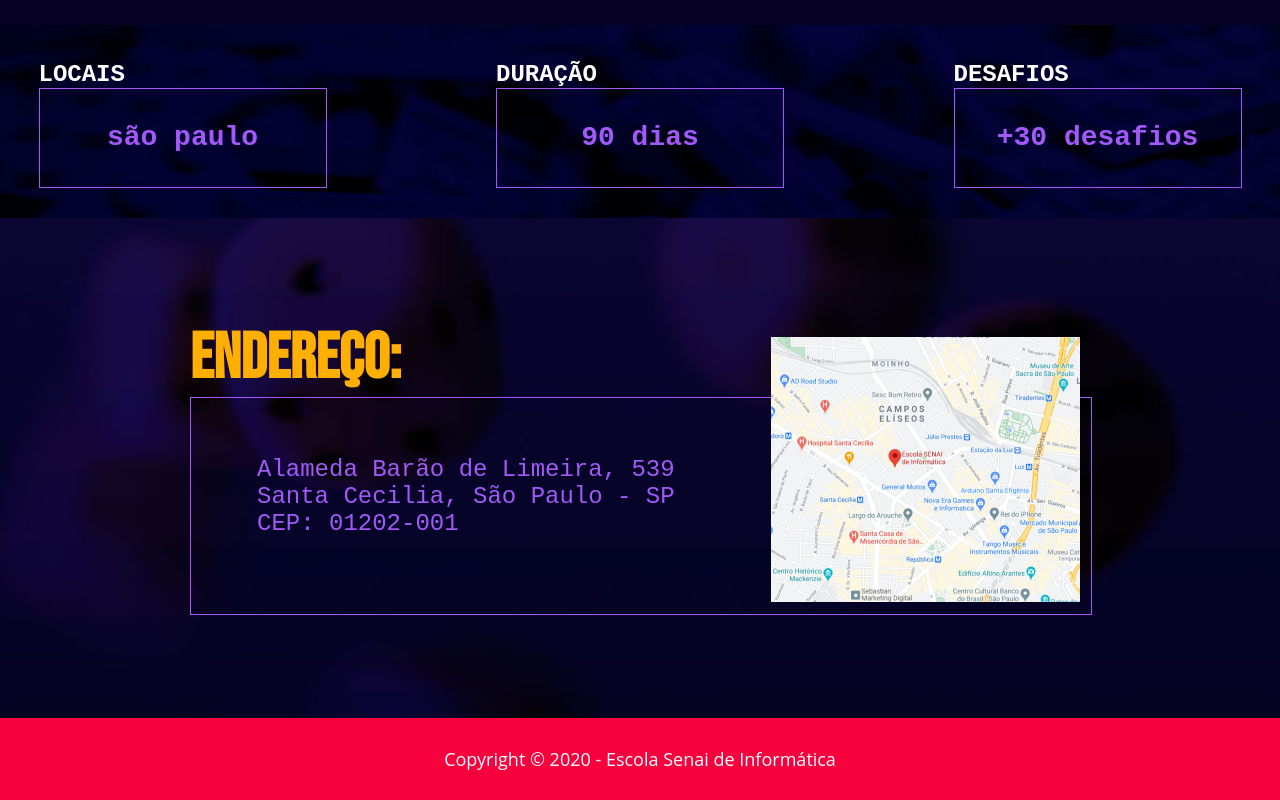
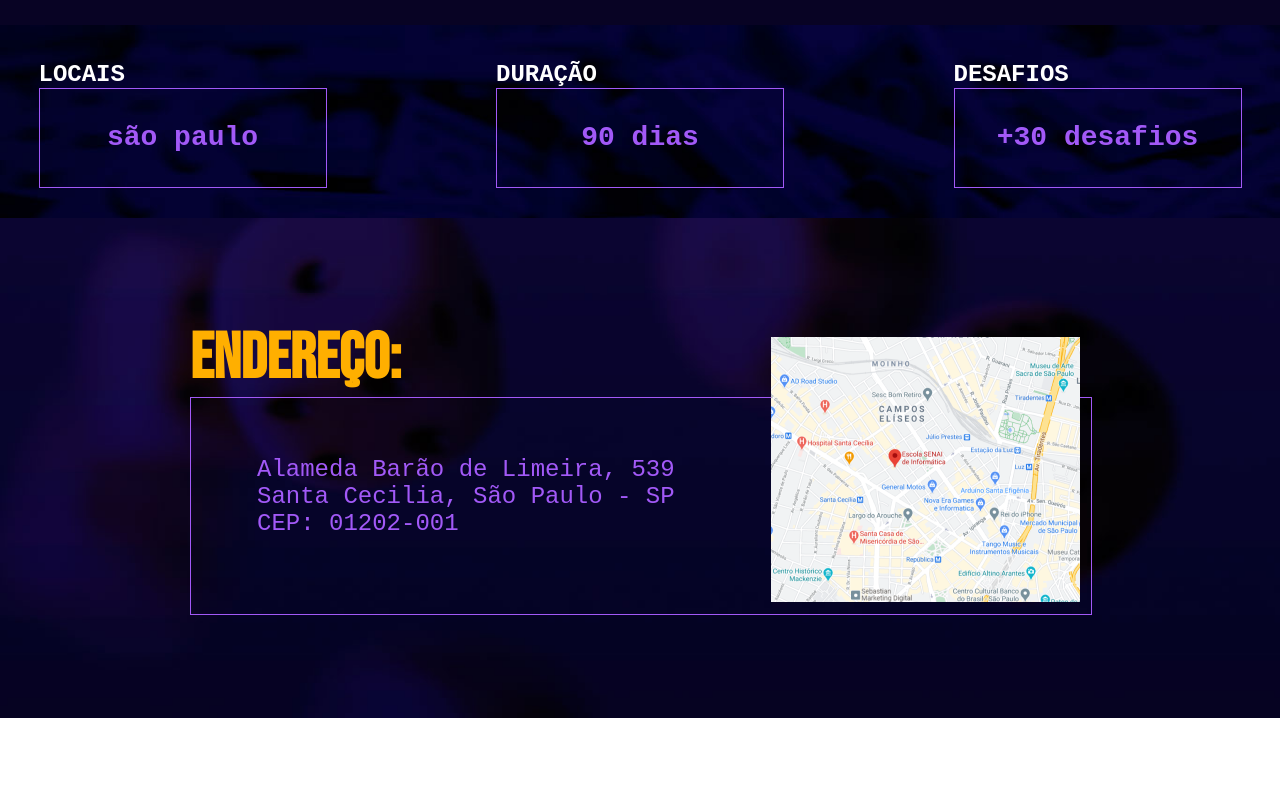
Before and after one commit to RichardLucas12/projetolandingpage, a plain HTML site: page index.html in a window 1280 px wide. Shown: the part 1583-2383 px from the top of the page. Drawn offline with nearby package versions, Linux system fonts and the light colour scheme.

Commit message:
fundo alterado

```diff
--- a/css/estilo.css
+++ b/css/estilo.css
@@ -266,7 +266,7 @@
 .roda-pé{
     width: 100%;
     height: 82px;
-    background-color: #F8003D;
+    background-color: white;
     display: flex;
     justify-content: center;
     align-items: center;
```
